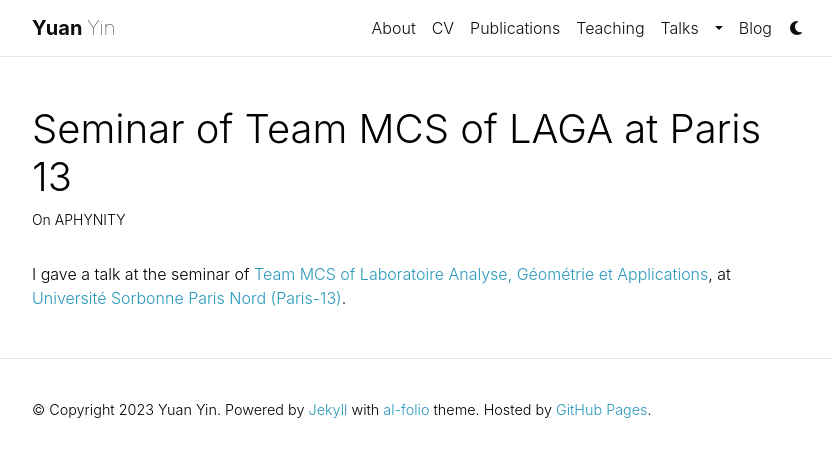
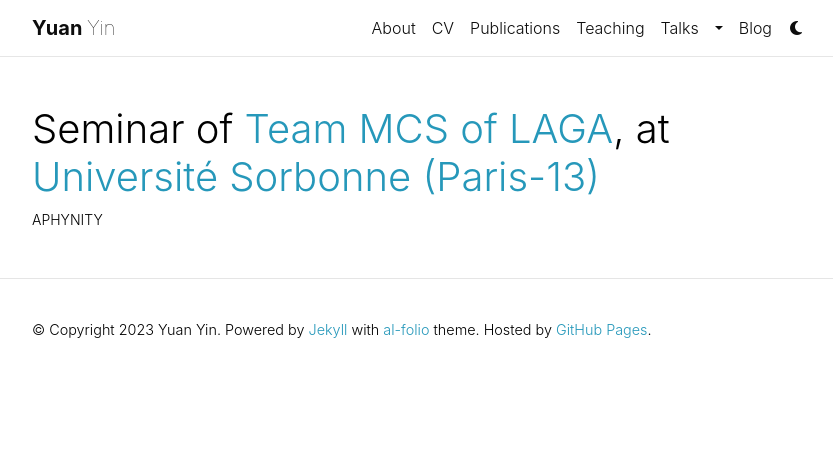
Before and after one commit to yuan-yin/yuan-yin.github.io, a Jekyll site: the page built from _talks/2023-11-20.md, in a window 1280 px wide. Shown: the top 457 px of the page, without its empty margins (223-1056 px from the left). Built offline with Jekyll 4.4.1, drawn with Linux system fonts in a browser that asks for light colours; comment, search, counter and statistics services are not loaded; a style sheet for code colours, icons or effects is not loaded.

Commit message:
add talks

```diff
--- a/_includes/talks.html
+++ b/_includes/talks.html
@@ -4,5 +4,5 @@
       <div class="font-weight-bold">{{ talk.title }}</div>
       {{ talk.description }}
     </div>
-    <span class="badge" style="min-width: 75px;">{{ talk.date | date: "%b %-d, %Y %R" }}</span>
+    <span class="badge" style="min-width: 75px;">{{ talk.date | date: "%b %-d, %Y" }}</span>
   </li>
--- a/_talks/2023-11-20.md
+++ b/_talks/2023-11-20.md
@@ -1,8 +1,6 @@
 ---
 layout: page
-title: Seminar of Team MCS of LAGA at Paris 13
-date: 2023-11-20 16:11:00+0100
-description: On APHYNITY
+title: Seminar of <a href="https://www.math.univ-paris13.fr/laga/index.php/fr/mcs">Team MCS of LAGA</a>, at <a href="https://www.univ-spn.fr/">Université Sorbonne (Paris-13)</a>
+date: 2023-11-20 11:00:00+0000
+description: APHYNITY
 ---
-
-I gave a talk at the seminar of [Team MCS of Laboratoire Analyse, Géométrie et Applications](https://www.math.univ-paris13.fr/laga/index.php/fr/mcs), at [Université Sorbonne Paris Nord (Paris-13)](https://www.univ-spn.fr/).
```
Also changed, not shown: _talks/2023-09-22.md (added, +6 -0 lines), _talks/2023-11-30.md (+3 -5 lines).
